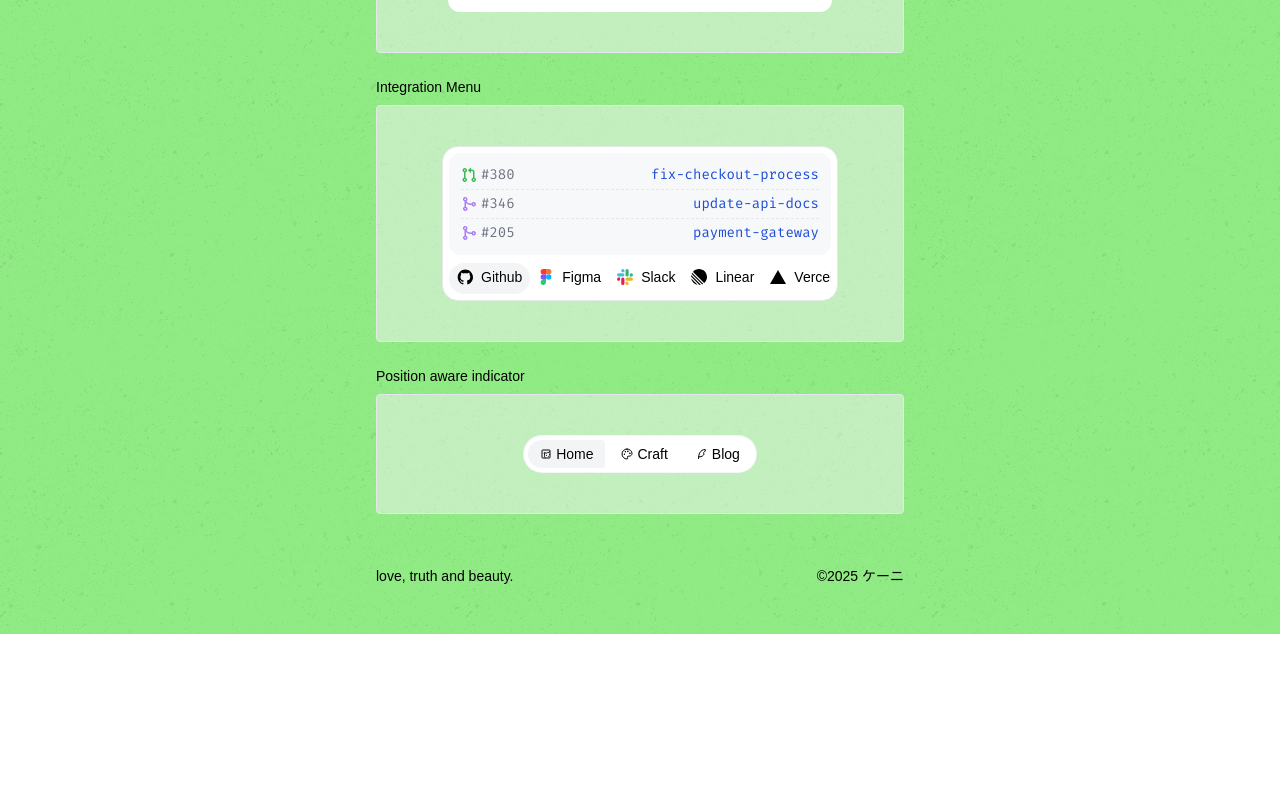
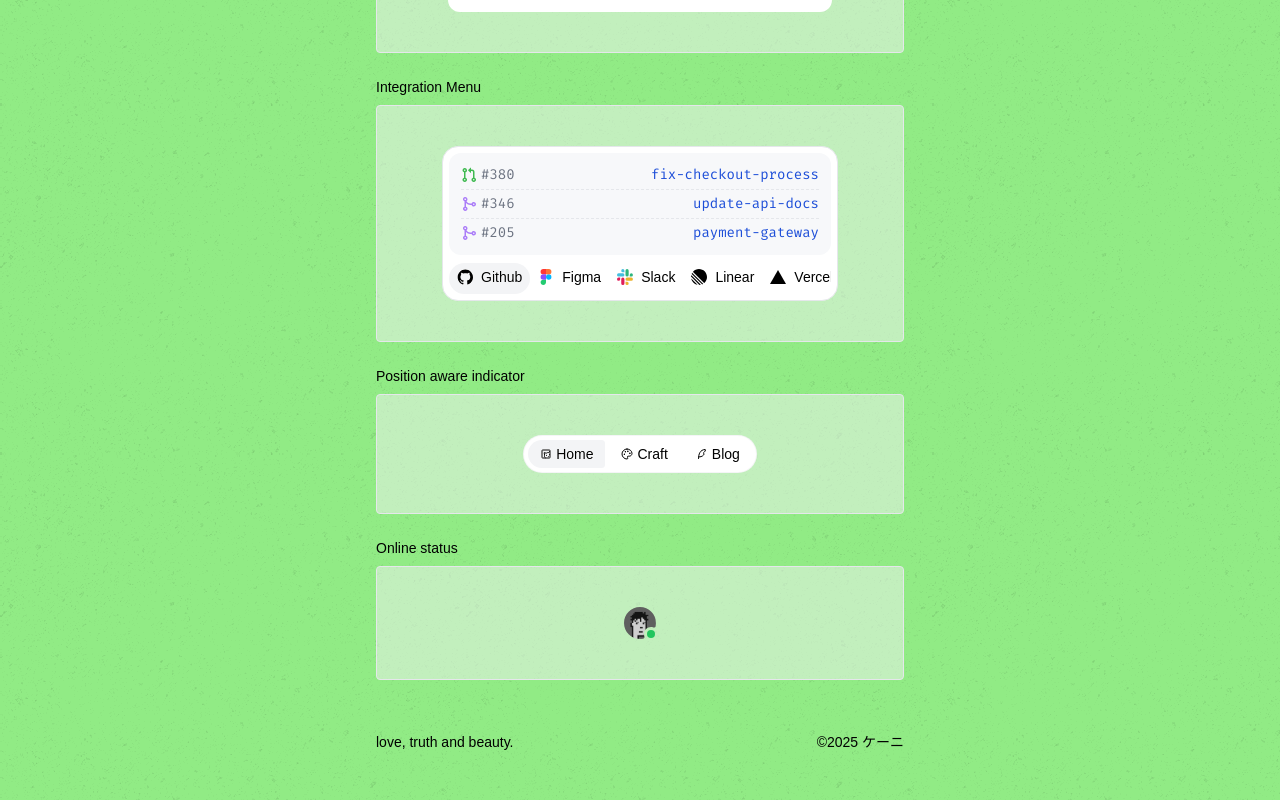
Before and after one commit to adeleke5140/portfolio-v2, a Next.js app: page /craft in a window 1280 px wide. Shown: the part 592-1392 px from the top of the page. Before the commit the page ends 1226 px from the top, so only its background shows below. Built offline with nearby package versions, Linux system fonts and the light colour scheme; a web font is replaced by a local one.

Commit message:
feat: new stuff

```diff
--- a/src/components/profile-online/profile-online.tsx
+++ b/src/components/profile-online/profile-online.tsx
@@ -1,11 +1,42 @@
-//we are gonna have an image rounded but
-//then use a clipPath to add the online icon to its
-//need to add idea of color switcher across the bottom as well.
 
-import { cn } from '@/lib/utils'
+
 import Image from 'next/image'
 
 export const ProfileOnline = () => {
-  let clipId = 'clip-id'
-  return <div className="flex items-center justify-center"></div>
+
+  return (
+    <div className='mx-auto w-8 relative'>
+      <span
+        className="min-w-[32px] w-8 h-8 will-change-transform "
+        style={{
+          clipPath: 'url(#mask)',
+        }}
+      >
+        <Image
+          src={'/profile.jpeg'}
+          alt="a profile of kehinde"
+          width={32}
+          height={32}
+          loading="lazy"
+        />
+        <svg
+          className="absolute bottom-0 right-0"
+          width="32"
+          height="32"
+          viewBox="0 0 32 32"
+          fill="none"
+          xmlns="http://www.w3.org/2000/svg"
+        >
+          <clipPath id="mask">
+            <path
+              fillRule="evenodd"
+              clipRule="evenodd"
+              d="M29.3228 20.3946C30.2678 20.7269 31.4282 20.3718 31.6396 19.3927C31.8757 18.2992 32 17.1641 32 16C32 7.16344 24.8366 0 16 0C7.16344 0 0 7.16344 0 16C0 24.8366 7.16344 32 16 32C17.1641 32 18.2992 31.8757 19.3927 31.6396C20.3718 31.4282 20.7269 30.2678 20.3946 29.3228C20.139 28.596 20 27.8142 20 27C20 23.134 23.134 20 27 20C27.8142 20 28.596 20.139 29.3228 20.3946Z"
+            />
+          </clipPath>
+        </svg>
+      </span>
+      <span className='bg-green-500 right-px bottom-px rounded-full absolute h-2 w-2'></span>
+    </div>
+  )
 }
--- /dev/null
+++ b/src/components/profile-shine/profile-shine.tsx
@@ -0,0 +1,3 @@
+export const ProfileShine = () => {
+    return <></>
+}
--- a/src/pages/craft/index.tsx
+++ b/src/pages/craft/index.tsx
@@ -1,10 +1,10 @@
 import { CardAnimation } from '@/components/card-animation/card-animation'
 import {
-  CopyButton,
-  IntegrationMenu,
+  IntegrationMenu
 } from '@/components/integration-menu/integration-menu'
 import { Navigation } from '@/components/navigation/navigation'
 import { PageWrapper } from '@/components/pageWrapper'
+import { ProfileOnline } from '@/components/profile-online/profile-online'
 
 import { ReactNode } from 'react'
 
@@ -47,6 +47,22 @@ export default function Index() {
             <Navigation />
           </CraftContainer>
         </div>
+
+        <div>
+          <CraftText text="Online status" />
+          <CraftContainer>
+            <ProfileOnline />
+          </CraftContainer>
+
+        </div>
+
+        {/* <div>
+          <CraftText text="Profile" />
+          <CraftContainer>
+            <ProfileShine />
+          </CraftContainer>
+
+        </div> */}
       </section>
     </PageWrapper>
   )
```
